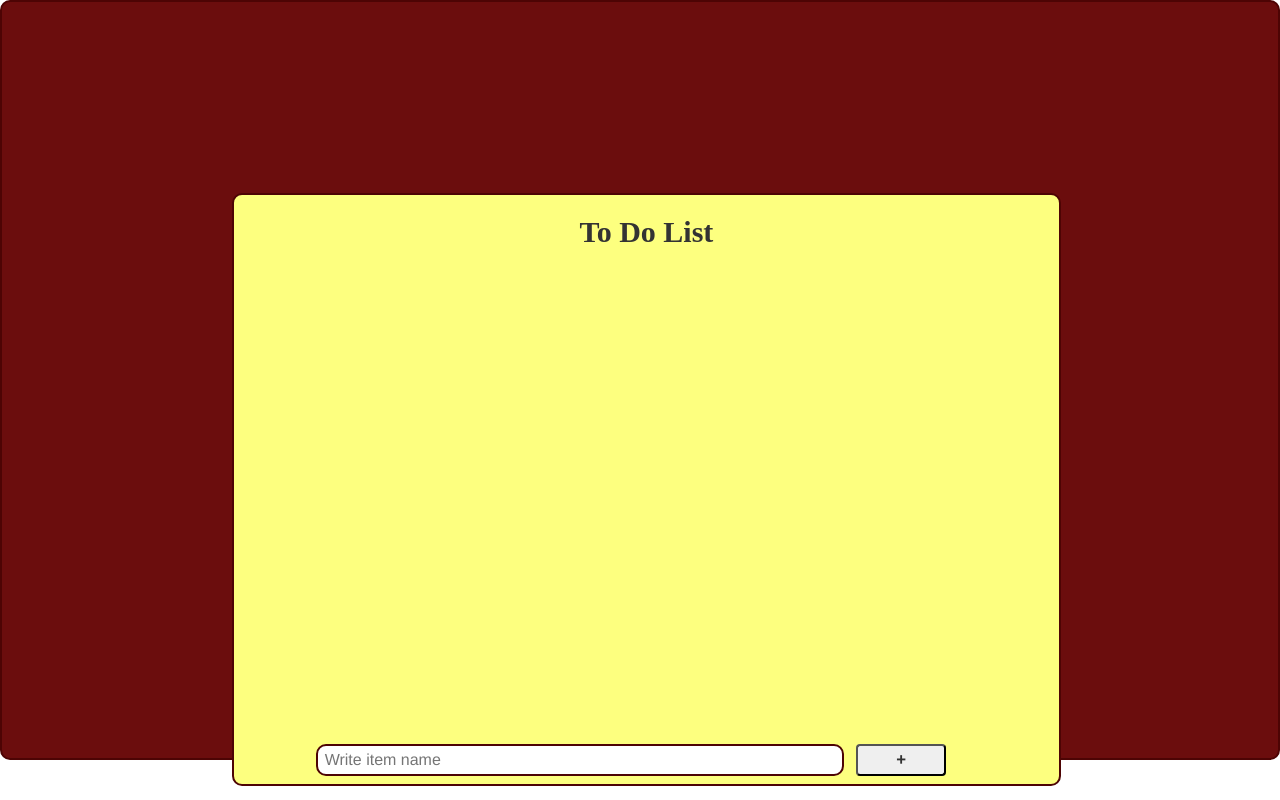
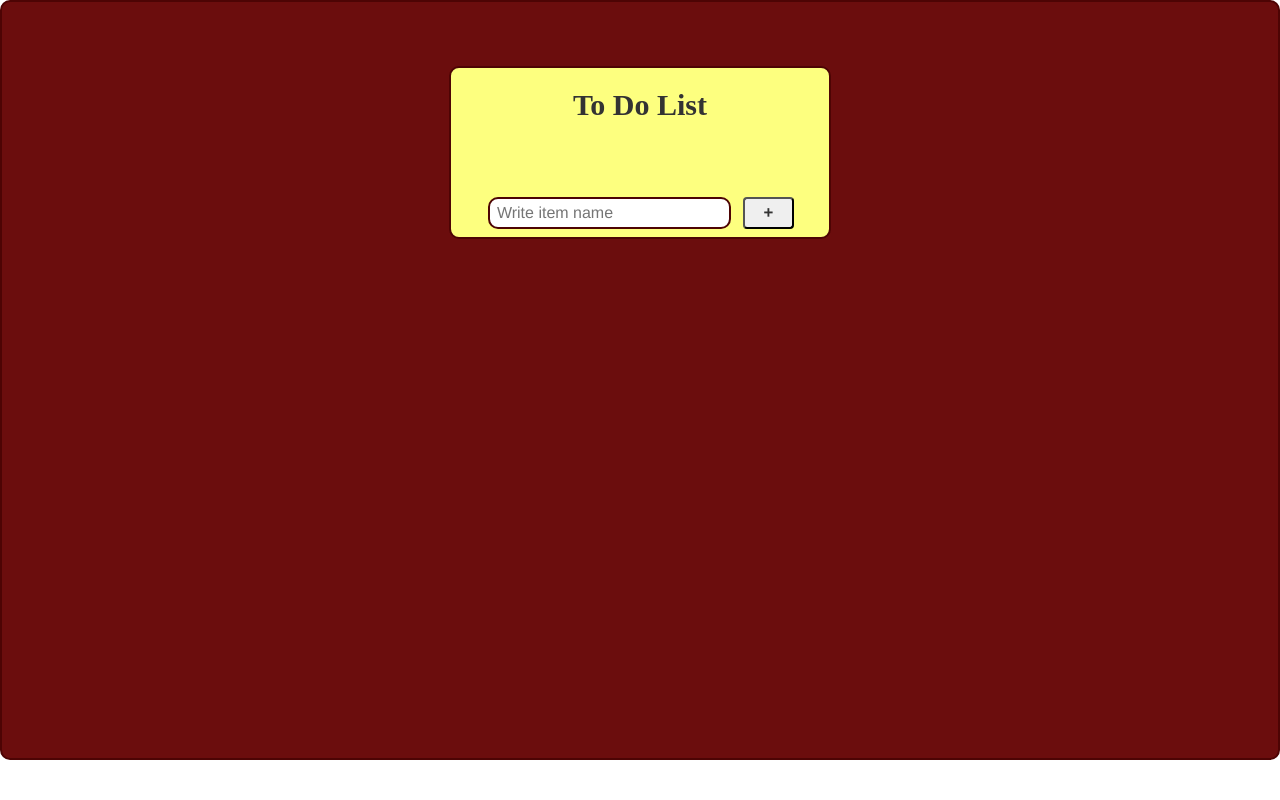
Before and after one commit to Pratiksha314/To-Do-List, a website: page index.html in a window 1280 px wide. Drawn offline with nearby package versions, Linux system fonts and the light colour scheme; some packages are replaced by stand-ins of ours.

Commit message:
Update style.css

```diff
--- a/public/css/style.css
+++ b/public/css/style.css
@@ -11,7 +11,7 @@
 }
 
 #center-div{
-    min-height: 40vh;
+    min-height: 20vh;
     width: 65%;
     background-color: rgb(253, 255, 127);
     position: absolute;
@@ -30,7 +30,7 @@
     width: 80%;
     position: relative;
     margin-left: 10%;
-    margin-top: 60%;
+    margin-top: 20%;
 }
 
 #input-div form input, #input-div form button{
@@ -55,3 +55,59 @@
     font-size: larger;
     font-weight: 700;
 }
+
+/* tablet*/
+@media only screen and (min-width:768px){
+    #center-div{
+        min-height: 20vh;
+        width: 40%;
+        background-color: rgb(253, 255, 127);
+        position: absolute;
+        margin-top: 5%;
+        margin-left: 35%;
+    }
+    #input-div{
+        height: 5vh;
+        width: 80%;
+        position: relative;
+        margin-left: 10%;
+        margin-top: 20%;
+    }
+    #input-div form button{
+        width: 4vw;
+        position: absolute;
+        /* margin-top: 2px; */
+        margin-left: 8px;
+        border-radius: 4px;
+        font-size: larger;
+        font-weight: 700;
+    }
+}
+
+/* desktop */
+@media only screen and (min-width:1200px){
+    #center-div{
+        min-height: 20vh;
+        width: 30%;
+        background-color: rgb(253, 255, 127);
+        position: absolute;
+        margin-top: 5%;
+        margin-left: 35%;
+    }
+    #input-div{
+        height: 5vh;
+        width: 80%;
+        position: relative;
+        margin-left: 10%;
+        margin-top: 20%;
+    }
+    #input-div form button{
+        width: 4vw;
+        position: absolute;
+        /* margin-top: 2px; */
+        margin-left: 12px;
+        border-radius: 4px;
+        font-size: larger;
+        font-weight: 700;
+    }
+}
```
